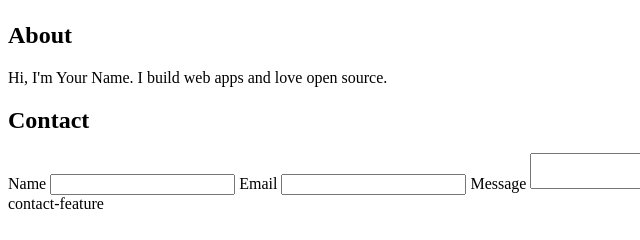
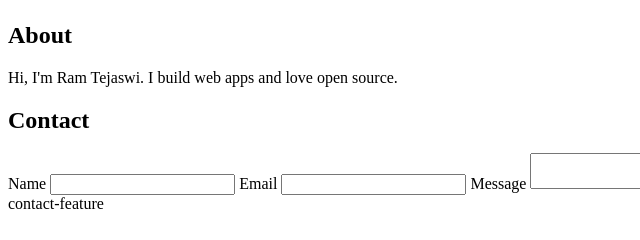
Before and after one commit to Ram90113/FEDF_Week-1_2, a plain HTML site: page index.html in a window 1280 px wide. Shown: the part 143-383 px from the top of the page, 0-640 px from the left. Drawn offline with Linux system fonts and the light colour scheme.

Commit message:
Update index.html

```diff
--- a/index.html
+++ b/index.html
@@ -9,7 +9,7 @@
  HEAD
     <section id="about">
   <h2>About</h2>
-  <p>Hi, I'm Your Name. I build web apps and love open source.</p>
+  <p>Hi, I'm Ram Tejaswi. I build web apps and love open source.</p>
 
     <section id="contact">
   <h2>Contact</h2>
```
